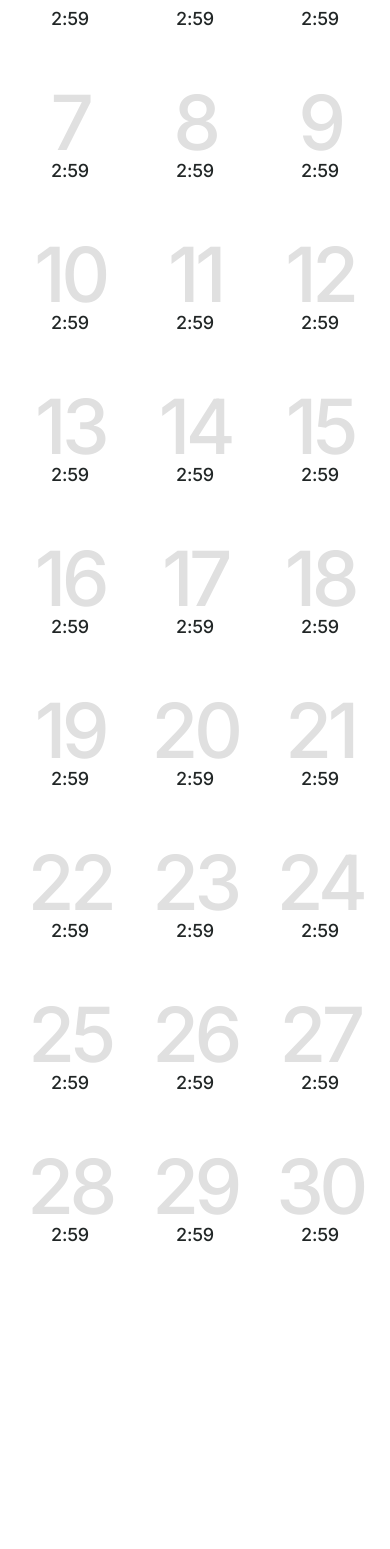
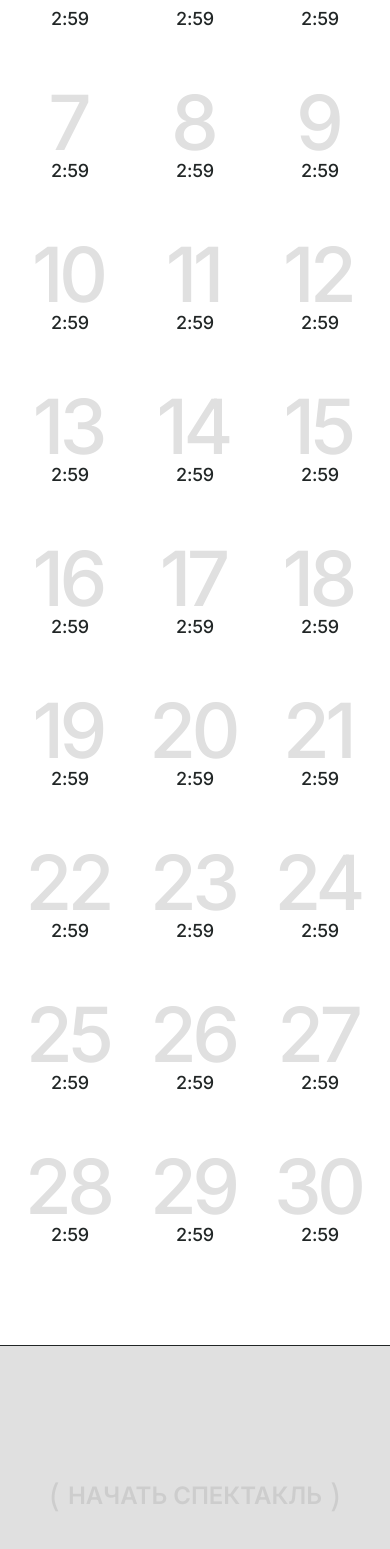
Before and after one commit to DenisFeofanov/1000-years-together, a Next.js app: page /choose-stories in a window 390 px wide. Shown: the part 389-1938 px from the top of the page. Before the commit the page ends 1654 px from the top, so only its background shows below. Built offline with nearby package versions, Linux system fonts and the light colour scheme.

Commit message:
[feat] add tablet story list and footer

```diff
--- /dev/null
+++ b/src/components/ChooseStoriesLink.tsx
@@ -0,0 +1,30 @@
+import Link, { LinkProps } from "next/link";
+import { usePathname } from "next/navigation";
+
+interface Props extends LinkProps {
+  children: React.ReactNode;
+  disable?: boolean;
+}
+
+function BigAppLink({ href, children, disable = false, ...rest }: Props) {
+  const isVisited = usePathname() === href;
+  const isDisabled = disable || isVisited;
+  const visitedStyles = isVisited && "text-grayReg";
+  const disabledStyles =
+    isDisabled && "pointer-events-none cursor-default text-grayMiddle";
+
+  return (
+    <Link
+      className={`w-full h-full leading-[normal] py-1 px-2 text-grayDark text-[1.5rem] font-semibold border-2 border-transparent uppercase flex gap-2 justify-center items-center before:content-["("] before:font-normal before:text-[1.33em] after:content-[")"] after:font-normal after:text-[1.33em] ${visitedStyles} fine-pointer:hover:bg-grayDark fine-pointer:hover:text-white fine-pointer:hover:border-2 fine-pointer:hover:border-grayDark active:bg-grayDark active:text-white active:border-2 active:border-grayDark md:text-[1rem] ${disabledStyles}`}
+      href={href}
+      // onClick check keeps link focusable for accessibility, keeps prefetch, but prevents going further
+      onClick={e => isDisabled && e.preventDefault()}
+      aria-disabled={isDisabled}
+      {...rest}
+    >
+      {children}
+    </Link>
+  );
+}
+
+export default BigAppLink;
--- a/src/components/StoryTile.tsx
+++ b/src/components/StoryTile.tsx
@@ -16,13 +16,13 @@ function StoryTile({
   return (
     <button
       type="button"
-      className={`py-[20px] px-[10px] group`}
+      className={`relative py-[20px] px-[10px] group md:py-[35px]`}
       onClick={onTileClick}
       disabled={!isSelected && isSelectingDone}
     >
-      <div className={`relative flex flex-col justify-center items-center`}>
+      <div className={`flex flex-col justify-center items-center`}>
         <span
-          className={`text-grayNum text-[4.75rem] not-italic font-medium leading-[1] tracking-[-4.56px] ${
+          className={`text-grayNum text-[4.75rem] not-italic font-medium leading-[1] tracking-[-4.56px] ml-[-4.56px] lg:text-[9rem] lg:tracking-[-11.52px] lg:ml-[-11.52px] ${
             isSelected
               ? "text-white"
               : "group-hover:group-enabled:fine-pointer:text-grayDark"
@@ -31,7 +31,7 @@ function StoryTile({
           {index}
         </span>
         <span
-          className={`text-grayDark text-[1.125rem] not-italic font-medium leading-[normal] tracking-[-0.18px] ${
+          className={`text-grayDark text-[1.125rem] not-italic font-medium leading-[normal] tracking-[-0.18px]  ${
             isSelected
               ? "text-white"
               : "group-hover:group-enabled:fine-pointer:text-grayDark"
@@ -39,15 +39,15 @@ function StoryTile({
         >
           {duration}
         </span>
+      </div>
 
       <div
-          className={`absolute top-0 bottom-0 left-0 right-0 -z-10 rounded-full max-w-[130px] ${
+        className={`absolute top-[10px] bottom-[10px] left-[10px] right-[10px] -z-10 rounded-full ${
           isSelected
             ? "selected-btn-gradient"
             : "group-hover:group-enabled:fine-pointer:hover-btn-gradient"
         }`}
       ></div>
-      </div>
     </button>
   );
 }
--- a/src/pages/Layout.tsx
+++ b/src/pages/Layout.tsx
@@ -10,10 +10,10 @@ export default function Layout({ children }: Props) {
   const currPathname = usePathname();
   const pagesWithCustomFooter = currPathname === "/choose-stories";
   let headerTitle;
-  if (currPathname === "/tutorial" || currPathname === "/about") {
+  if (currPathname === "/") {
+    headerTitle = "Бессмертие";
+  } else {
     headerTitle = "тысяча лет вместе";
-  } else {
-    headerTitle = "Бессмертие";
   }
 
   return (
--- a/src/pages/choose-stories.tsx
+++ b/src/pages/choose-stories.tsx
@@ -1,4 +1,4 @@
-import AppLink from "@/components/AppLink";
+import BigAppLink from "@/components/ChooseStoriesLink";
 import Heading from "@/components/Heading";
 import StoryTile from "@/components/StoryTile";
 import { Story } from "@/interfaces/Story";
@@ -16,6 +16,14 @@ function ChooseStories({ selectedStories, onClick }: Props) {
   const isSelectingDone =
     selectedStories.length === 5 &&
     selectedStories.every(story => story !== null);
+
+  const selectedStoriesNumbers = selectedStories.map(story =>
+    story === null ? "_" : story.title
+  );
+  const selectedStoriesText =
+    selectedStories.length > 0
+      ? "Вы выбрали: " + selectedStoriesNumbers.join(", ")
+      : "Вы еще ничего не выбрали";
   return (
     <>
       <Head>
@@ -23,10 +31,11 @@ function ChooseStories({ selectedStories, onClick }: Props) {
       </Head>
 
       <Layout>
-        <main className="grow pt-[37px] px-[15px]">
-          <Heading>Выберете 5 историй</Heading>
+        <main className="grow flex flex-col justify-between">
+          <div className="grow pt-[37px] px-[15px] md:pt-[75px]">
+            <Heading>Выберите 5 историй</Heading>
 
-          <div className="mt-[40px] grid grid-cols-3 gap-[15px] md:grid-cols-5">
+            <div className="mt-[40px] grid grid-cols-3 gap-[15px] md:grid-cols-5 md:mt-[80px]">
               {stories.map((story, index) => {
                 return (
                   <StoryTile
@@ -42,52 +51,46 @@ function ChooseStories({ selectedStories, onClick }: Props) {
                 );
               })}
             </div>
+          </div>
 
-          {/* <div className="mt-[80px]">
-            <AppLink href={`/act/${ACTS[0].slug}`} disable={!isSelectingDone}>
+          <div
+            className={`mt-[80px] h-[300px] border-t border-t-grayDark flex justify-center items-center md:h-[50px] md:px-[12px] md:py-[7px] md:sticky md:bottom-0 md:left-0 md:right-0 md:mt-[119px] md:grid md:grid-cols-3 ${
+              isSelectingDone ? "bg-greenSoft" : "bg-grayNum md:bg-white"
+            }`}
+          >
+            <span className="hidden md:block md:uppercase md:text-blackText md:text-[1rem] md:not-italic md:font-semibold md:leading-[normal]">
+              {selectedStoriesText}
+            </span>
+            <BigAppLink
+              href={`/act/${ACTS[0].slug}`}
+              disable={!isSelectingDone}
+            >
               Начать спектакль
-            </AppLink>
-          </div> */}
-        </main>
-        {/* <button
-          type="button"
-          onClick={() => {
-            localStorage.clear();
-            alert("localStorage is cleared successfully");
-          }}
+            </BigAppLink>
+          </div>
+
+          {/* <footer
+            className={`text-center flex flex-col items-center justify-center pt-[80px] pb-[38px] px-[15px] bg-gradient-to-b from-0% to-[rgba(255, 255, 255, 0.00)] to-[56%] ${
+              isSelectingDone ? "from-[#2EF896]" : "from-grayNum"
+            }`}
           >
-          Очистить Local Storage
-        </button>
-        <AppLink href="/">Назад</AppLink>
-        <Heading>Выбор историй</Heading>
-
             <p>
-          Выбранные истории:{" "}
-          {selectedStories &&
-            selectedStories.map(act =>
-              act === null ? " _ " : <span key={act.title}>{act.title} </span>
-            )}
+              Создан при поддержке
+              <br />
+              Уральского филиала Пушкинского музея
             </p>
 
-        <div className="m-3 grid grid-cols-6 gap-1 lg:gap-4 w-full h-full justify-items-stretch items-stretch aspect-square">
-          {stories.map(story => {
-            return (
-              <StoryTile
-                key={story.title}
-                isSelected={selectedStories.some(
-                  selectedStory => selectedStory?.title === story.title
-                )}
-                isSelectingDone={isSelectingDone}
-                onTileClick={() => onClick(story)}
-                title={story.title}
-              />
-            );
-          })}
-        </div>
-
-        <AppLink href={`/act/${ACTS[0].slug}`} disable={!isSelectingDone}>
-          Начать спектакль
-        </AppLink> */}
+            <address className="mt-[10px] md:mt-[30px] not-italic">
+              <a
+                className="hover:underline"
+                target="_blank"
+                href="https://anatolyivanov.ru"
+              >
+                <span className="text-grayReg ">Дизайн:</span> Анатолий Иванов
+              </a>
+            </address>
+          </footer> */}
+        </main>
       </Layout>
     </>
   );
--- a/src/shared/Stories.ts
+++ b/src/shared/Stories.ts
@@ -5,15 +5,15 @@ const duration = "3:00";
 //  new Audio(audio).duration;
 
 export const stories: Story[] = [
-  { audioSrc: audio, title: "01", duration: String(duration) },
-  { audioSrc: audio, title: "02", duration: "2:59" },
-  { audioSrc: audio, title: "03", duration: "2:59" },
-  { audioSrc: audio, title: "04", duration: "2:59" },
-  { audioSrc: audio, title: "05", duration: "2:59" },
-  { audioSrc: audio, title: "06", duration: "2:59" },
-  { audioSrc: audio, title: "07", duration: "2:59" },
-  { audioSrc: audio, title: "08", duration: "2:59" },
-  { audioSrc: audio, title: "09", duration: "2:59" },
+  { audioSrc: audio, title: "1", duration: String(duration) },
+  { audioSrc: audio, title: "2", duration: "2:59" },
+  { audioSrc: audio, title: "3", duration: "2:59" },
+  { audioSrc: audio, title: "4", duration: "2:59" },
+  { audioSrc: audio, title: "5", duration: "2:59" },
+  { audioSrc: audio, title: "6", duration: "2:59" },
+  { audioSrc: audio, title: "7", duration: "2:59" },
+  { audioSrc: audio, title: "8", duration: "2:59" },
+  { audioSrc: audio, title: "9", duration: "2:59" },
   { audioSrc: audio, title: "10", duration: "2:59" },
   { audioSrc: audio, title: "11", duration: "2:59" },
   { audioSrc: audio, title: "12", duration: "2:59" },
```
Lines whose indentation alone changed are shown as unchanged.
